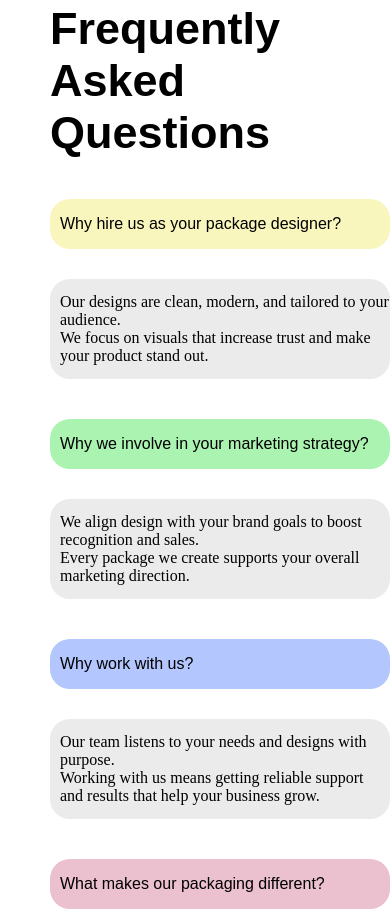
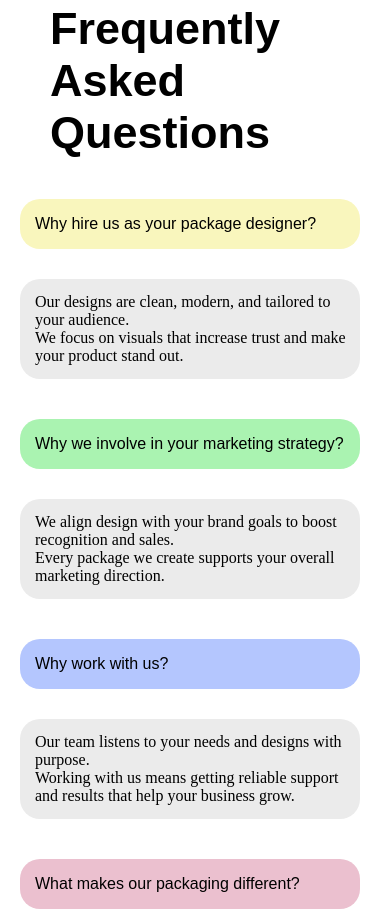
Before and after one commit to farasha5/simple-packaging-webpage, a plain HTML site: page index.html in a window 390 px wide. Shown: the part 3566-4484 px from the top of the page. Drawn offline with nearby package versions, Linux system fonts and the light colour scheme; a web font is replaced by a local one.

Commit message:
moved the questions and answer perfectly to the center

```diff
--- a/responsive.css
+++ b/responsive.css
@@ -126,7 +126,9 @@
     .ans {
         width: 100%;
         font-size: 16px;
-        padding-left: 10px;
+        position: relative;
+        right: 30px; /* move left */
+
     }
 
 
```
